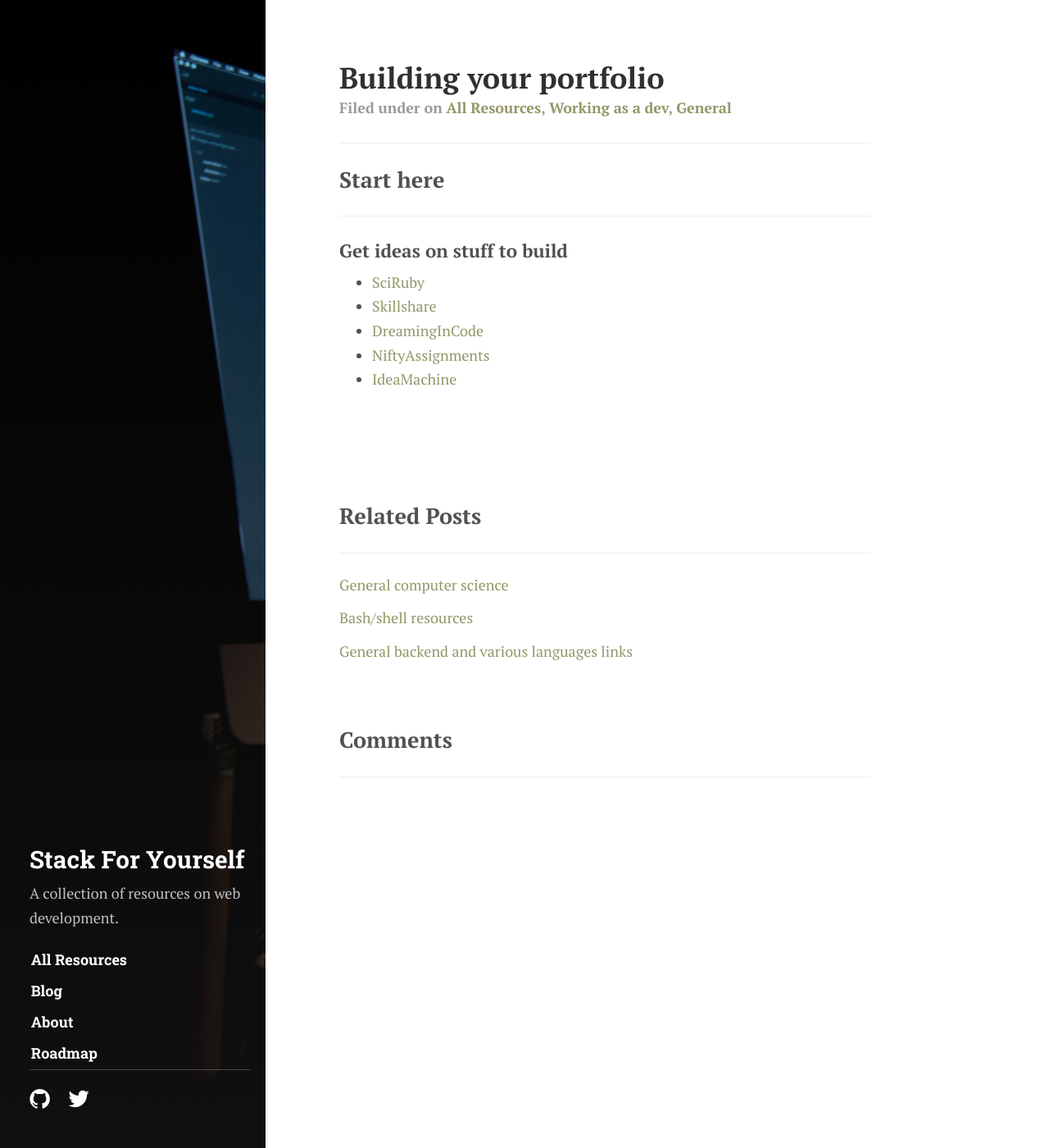
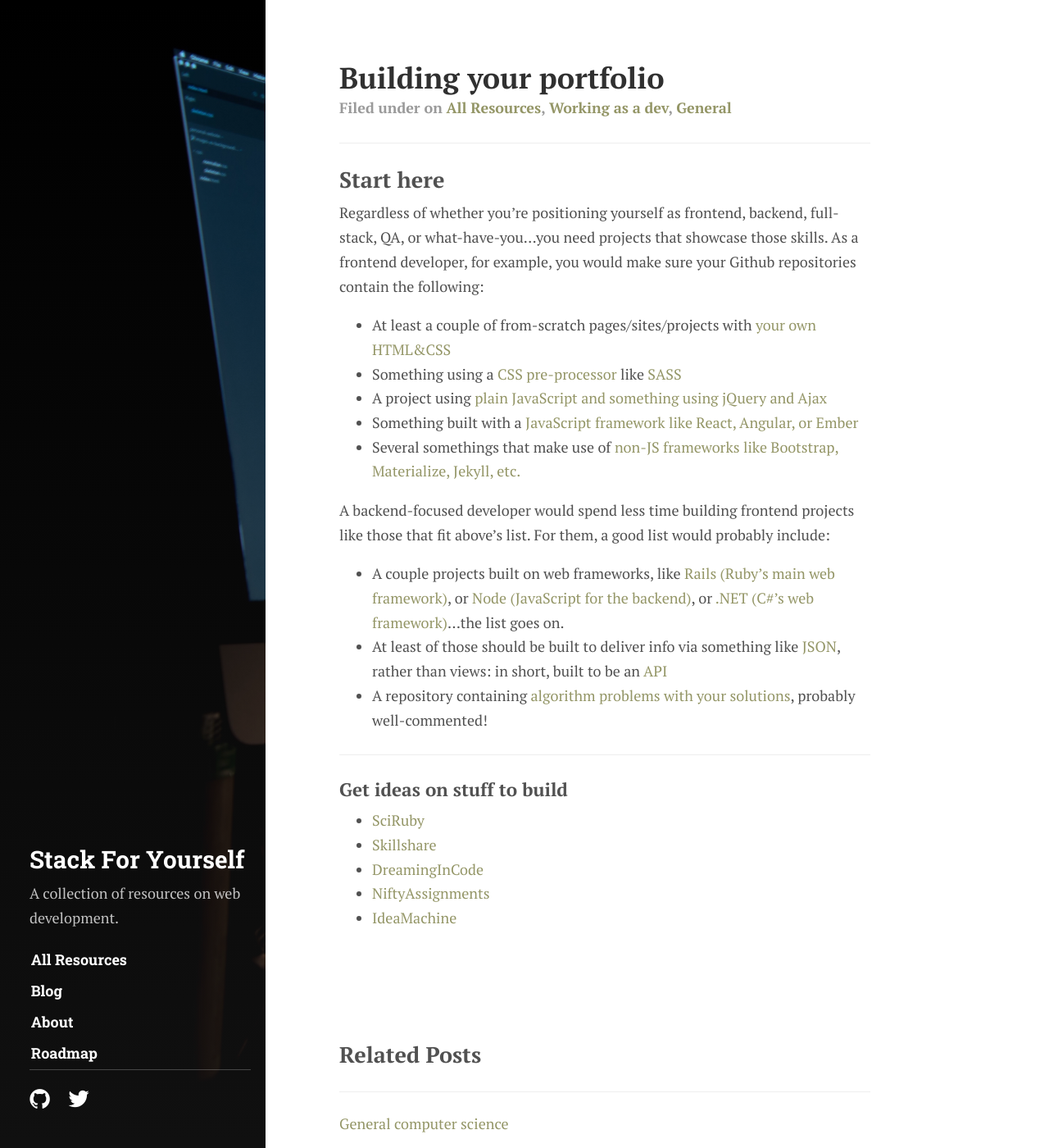
Before and after one commit to mindplace/stack-for-yourself, a Jekyll site: the page built from _posts/2016-05-01-portfolio.md, in a window 1280 px wide and 1400 px high. Shown: the whole window at 82% size. Built offline with Jekyll 4.4.1, drawn with Linux system fonts in a browser that asks for light colours; some web fonts are replaced; comment, search, counter and statistics services are not loaded.

Commit message:
flesh out portfolio post

```diff
--- a/_posts/2016-05-01-portfolio.md
+++ b/_posts/2016-05-01-portfolio.md
@@ -5,6 +5,19 @@
 tags: [all, working, general]
 ---
 ## Start here
+Regardless of whether you're positioning yourself as frontend, backend, full-stack, QA, or what-have-you...you need projects that showcase those skills. As a frontend developer, for example, you would make sure your Github repositories contain the following:
+
+* At least a couple of from-scratch pages/sites/projects with [your own HTML&CSS]({{ site.baseurl }}/2016/06/01/frontend-part-1-html-css-dom)
+* Something using a [CSS pre-processor](https://www.sitepoint.com/6-current-options-css-preprocessors/) like [SASS](http://sass-lang.com/)
+* A project using [plain JavaScript and something using jQuery and Ajax]({{ site.baseurl }}/2016/06/01/javascript-uncategorized)
+* Something built with a [JavaScript framework like React, Angular, or Ember]({{ site.baseurl }}/2016/06/01/javascript-frameworks)
+* Several somethings that make use of [non-JS frameworks like Bootstrap, Materialize, Jekyll, etc.]({{ site.baseurl/2016/06/01/frontend-part-3-non-js-frameworks}})
+
+A backend-focused developer would spend less time building frontend projects like those that fit above's list. For them, a good list would probably include:
+
+* A couple projects built on web frameworks, like [Rails (Ruby's main web framework)]({{ site.baseurl }}/2016/07/01/ruby-rails), or [Node (JavaScript for the backend)]({{ site.baseurl }}/2016/06/01/javascript-frameworks), or [.NET (C#'s web framework)](https://www.microsoft.com/net)...the list goes on.
+* At least of those should be built to deliver info via something like [JSON](http://www.w3schools.com/json/), rather than views: in short, built to be an [API]({{ site.baseurl }}/2016/05/01/open-apis)
+* A repository containing [algorithm problems with your solutions]({{ site.baseurl }}/2016/09/01/algorithms-uncategorized), probably well-commented!
 
 <hr>
 
```
Also changed, not shown: _posts/2016-05-01-seeking-dev-work.md (+5 -0 lines), _posts/2016-06-01-javascript-frameworks.md (+1 -0 lines).
